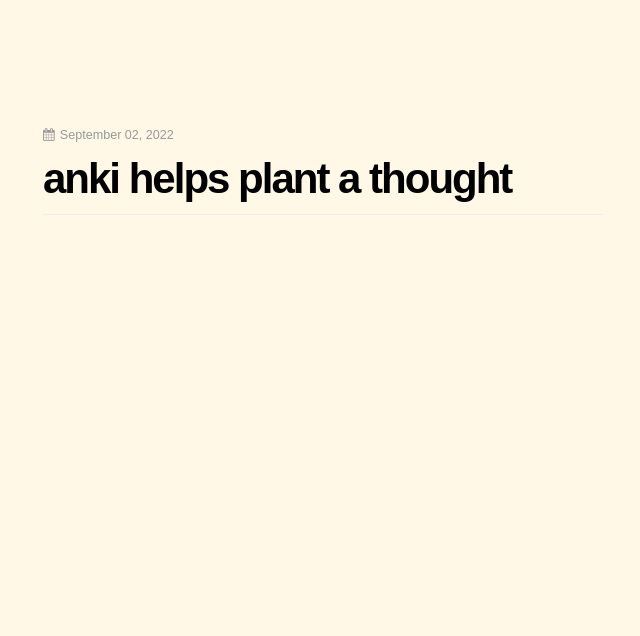
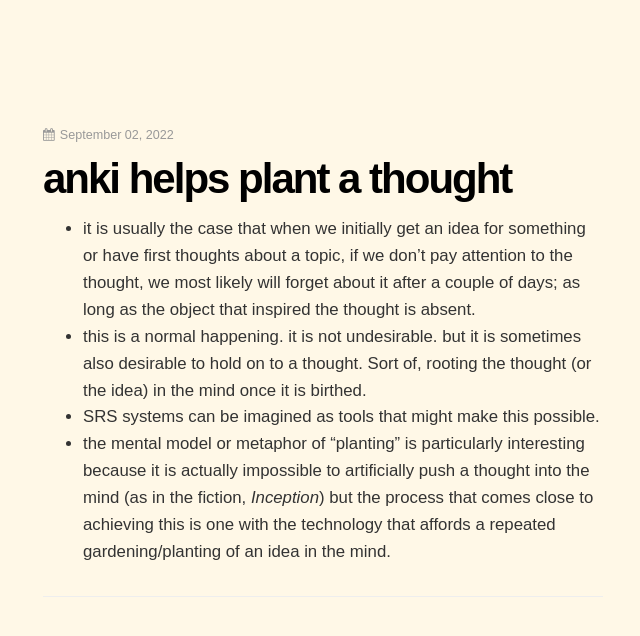
Before and after one commit to dCO2/rococo, a Jekyll site: the page built from _posts/2022-09-02-anki-helps-plant-a-thought.md, in a window 1280 px wide. Shown: the top 636 px of the page, without its empty margins (333-973 px from the left). Built offline with Jekyll 4.4.1, drawn with Linux system fonts in a browser that asks for light colours; some web fonts are replaced.

Commit message:
Added content

```diff
--- a/_posts/2022-09-02-anki-helps-plant-a-thought.md
+++ b/_posts/2022-09-02-anki-helps-plant-a-thought.md
@@ -5,3 +5,8 @@ feature-image: /assets/images/author-image.png
 permalink: /:year/:month/:day/:title
 tags:
 ---
+
+- it is usually the case that when we initially get an idea for something or have first thoughts about a topic, if we don't pay attention to the thought, we most likely will forget about it after a couple of days; as long as the object that inspired the thought is absent.
+- this is a normal happening. it is not undesirable. but it is sometimes also desirable to hold on to a thought. Sort of, rooting the thought (or the idea) in the mind once it is birthed.
+- SRS systems can be imagined as tools that might make this possible.
+- the mental model or metaphor of "planting" is particularly interesting because it is actually impossible to artificially push a thought into the mind (as in the fiction, _Inception_) but the process that comes close to achieving this is one with the technology that affords a repeated gardening/planting of an idea in the mind.
```
